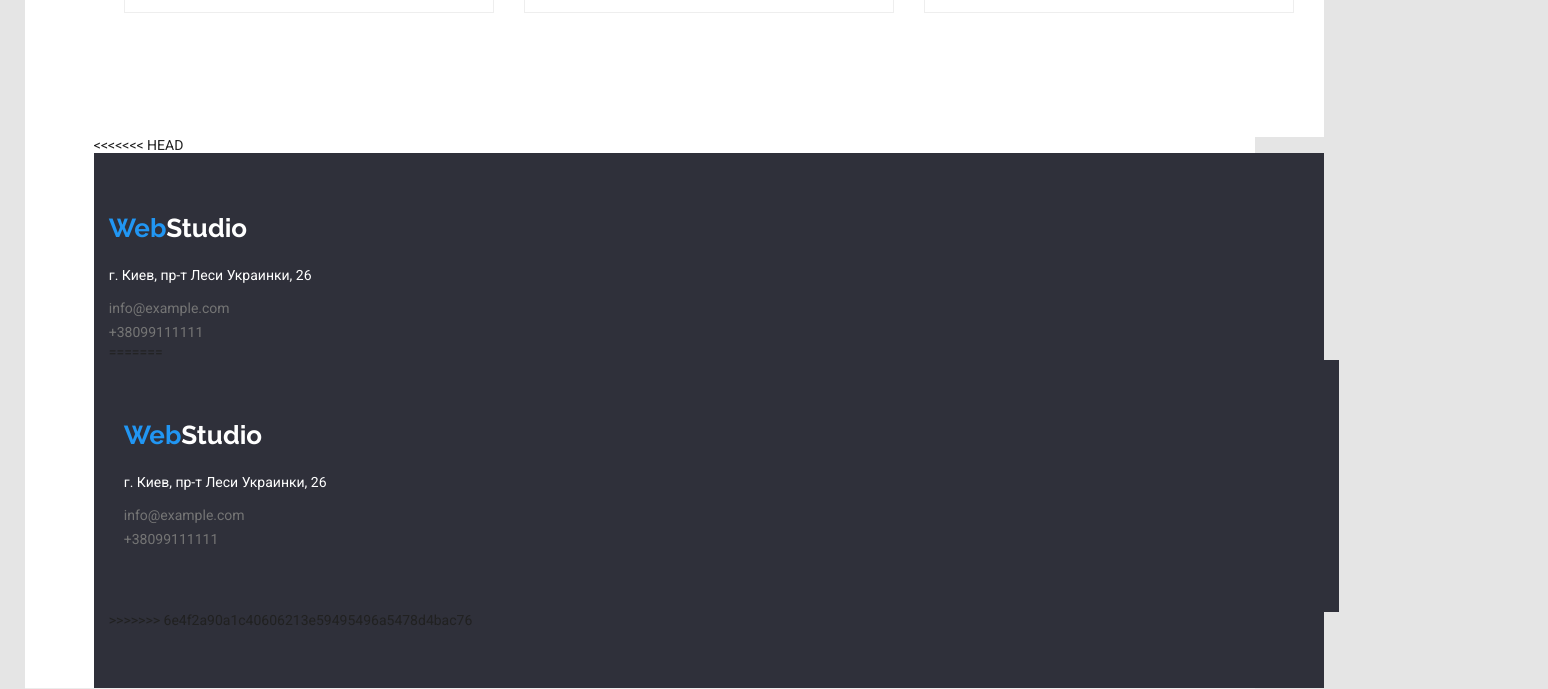
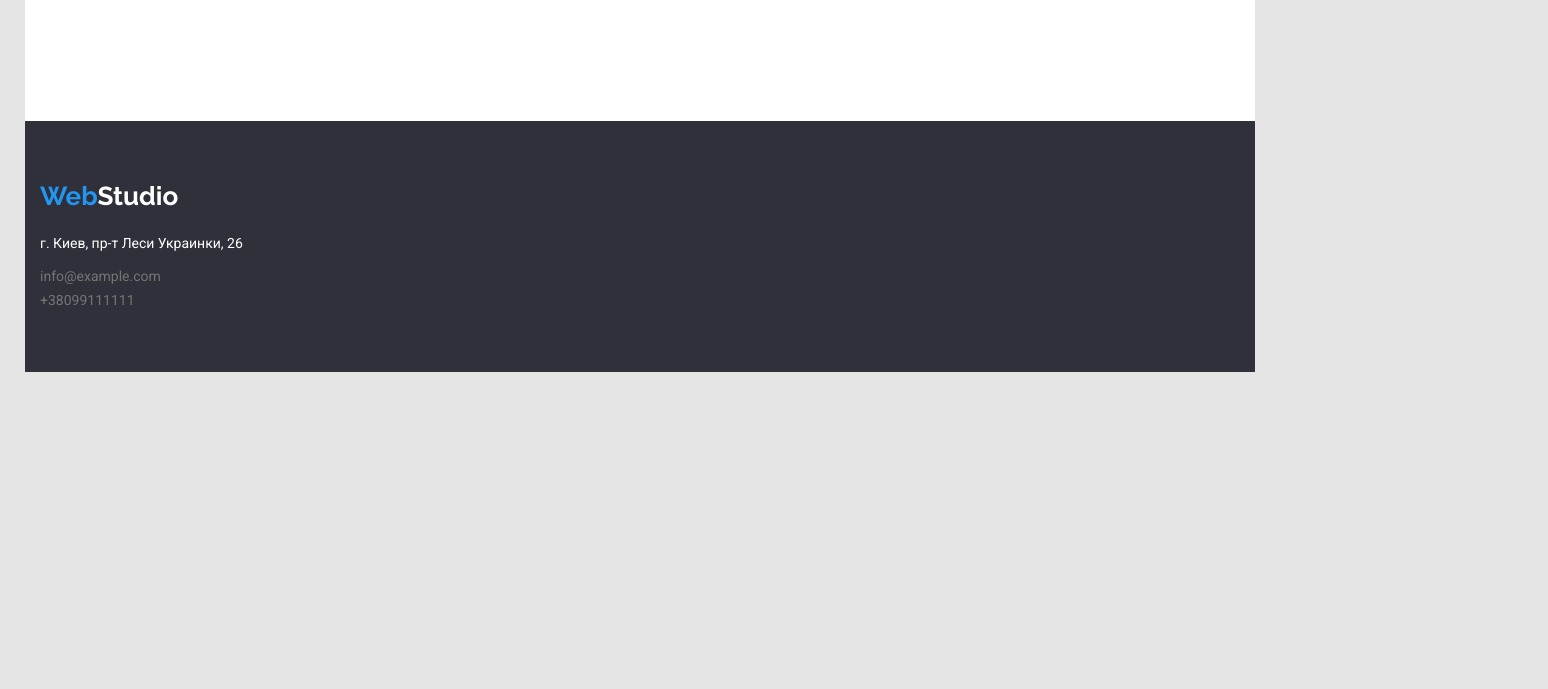
Before and after one commit to NikoKomp/goit-markup-hw-03, a plain HTML site: page portfolio.html in a window 1280 px wide. Shown: the part 1529-2218 px from the top of the page, 1548 px wide, since content can reach past the window. After the commit the page ends 1901 px from the top, so only its background shows below. Drawn offline with Linux system fonts and the light colour scheme.

Commit message:
Правки.1.5.

```diff
--- a/portfolio.html
+++ b/portfolio.html
@@ -15,13 +15,7 @@
     <link rel="stylesheet" href="css/style.css" type="text/css" >
 </head>
 <body>
-<<<<<<< HEAD
     <header class="container nl">
-=======
-    <header>
-    <header>
-        <div class="container nl">
->>>>>>> 6e4f2a90a1c40606213e59495496a5478d4bac76
                 <nav class="logo">
                     <a href="" class="logo-image" target="blink">Web<span class="logo-im-part2">Studio</span> </a>
                     <ul class="nav-links-item">
@@ -122,20 +116,7 @@
             </ul>
         </section>
     </main>
-<<<<<<< HEAD
     <footer class="container footer">
-        <a href="" class="logo-image-footer" target="blink">Web<span class="logo-im-part3">Studio</span> </a>
-        <address>
-            <ul class="addres-container">
-                <li><a href="https://goo.gl/maps/ie4uHoUFQD95xDHH9" class="map-link">г. Киев, пр-т Леси Украинки, 26 </a>
-                </li>
-                <li><a href="info@example.com" class="link-footer">info@example.com </a></li>
-                <li><a href="tel=+38099111111" class="link-footer">+38099111111</a></li>
-            </ul>
-        </address>
-=======
-    <footer>
-        <div class="container footer">
             <a href="" class="logo-image-footer" target="blink">Web<span class="logo-im-part3">Studio</span> </a>
                 <address>
                     <ul class="addres-container">
@@ -145,8 +126,6 @@
                         <li><a href="tel=+38099111111" class="link-footer">+38099111111</a></li>
                     </ul>
                 </address>
-        </div>
->>>>>>> 6e4f2a90a1c40606213e59495496a5478d4bac76
     </footer>
 </body>
 </html>
```
